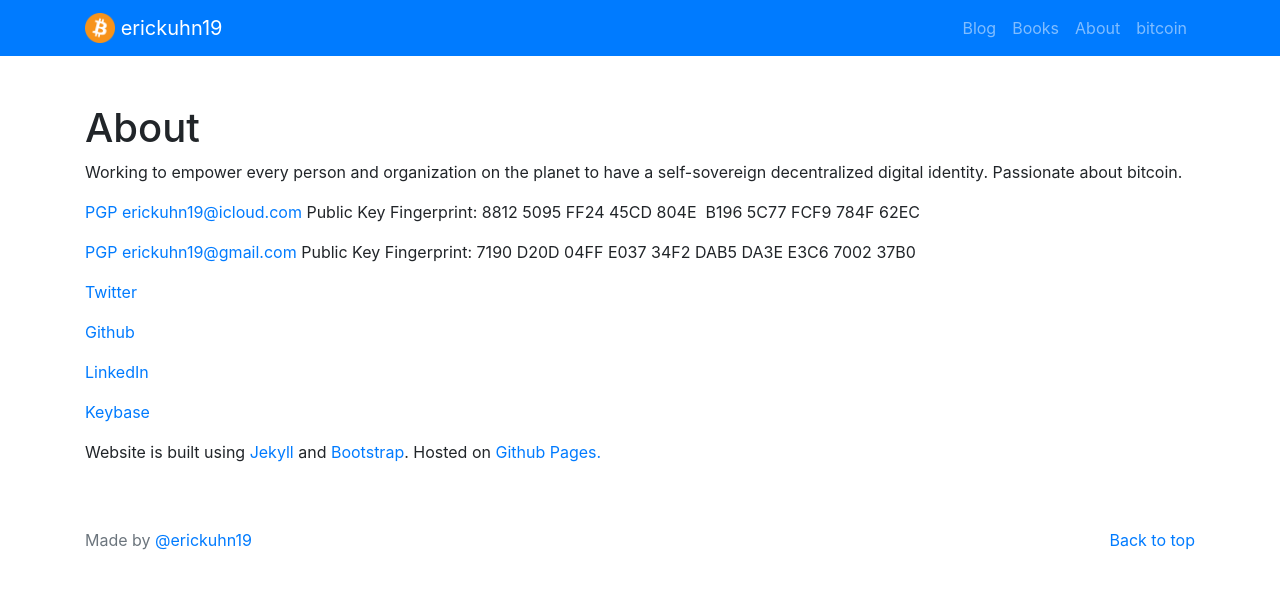
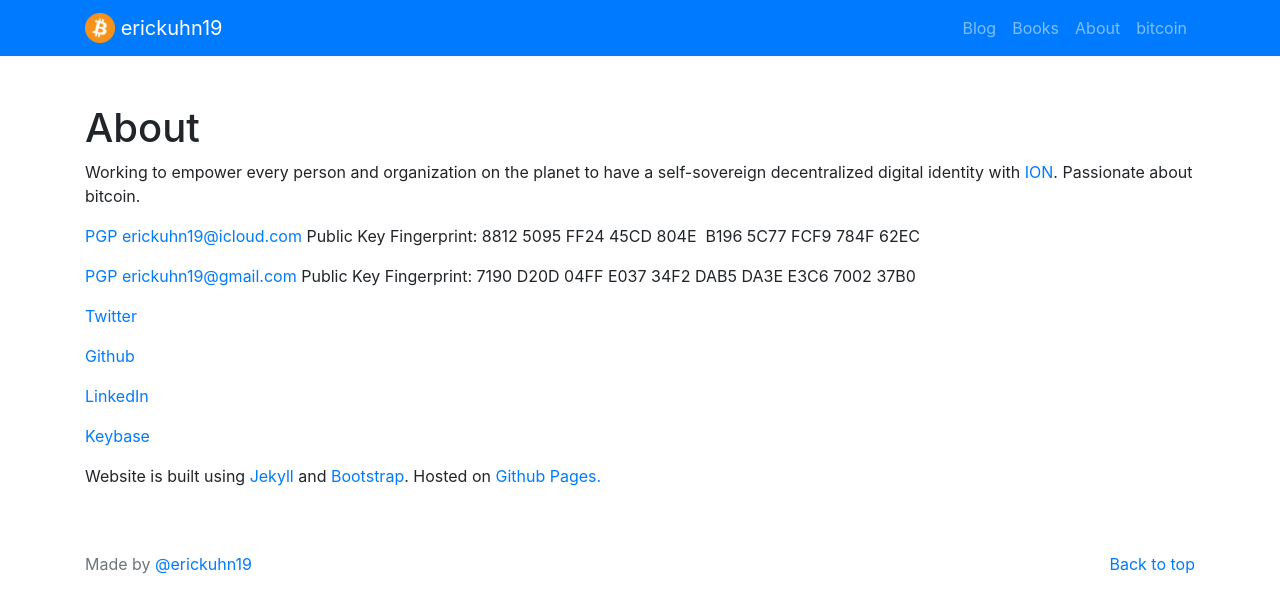
Before and after one commit to erickuhn19/erickuhn19.com, a Jekyll site: the page built from pages/about.md, in a window 1280 px wide. Shown: the top 613 px of the page. Built offline with Jekyll 4.4.1, drawn with Linux system fonts in a browser that asks for light colours.

Commit message:
added ion link

```diff
--- a/pages/about.md
+++ b/pages/about.md
@@ -5,7 +5,7 @@ permalink: /about
 ---
 # About
 
-Working to empower every person and organization on the planet to have a self-sovereign decentralized digital identity. Passionate about bitcoin.
+Working to empower every person and organization on the planet to have a self-sovereign decentralized digital identity with [ION](https://identity.foundation/ion/). Passionate about bitcoin.
 
 [PGP erickuhn19@icloud.com](/pgp.txt)
 Public Key Fingerprint: 8812 5095 FF24 45CD 804E  B196 5C77 FCF9 784F 62EC
```
Also changed, not shown: 1 other file.
